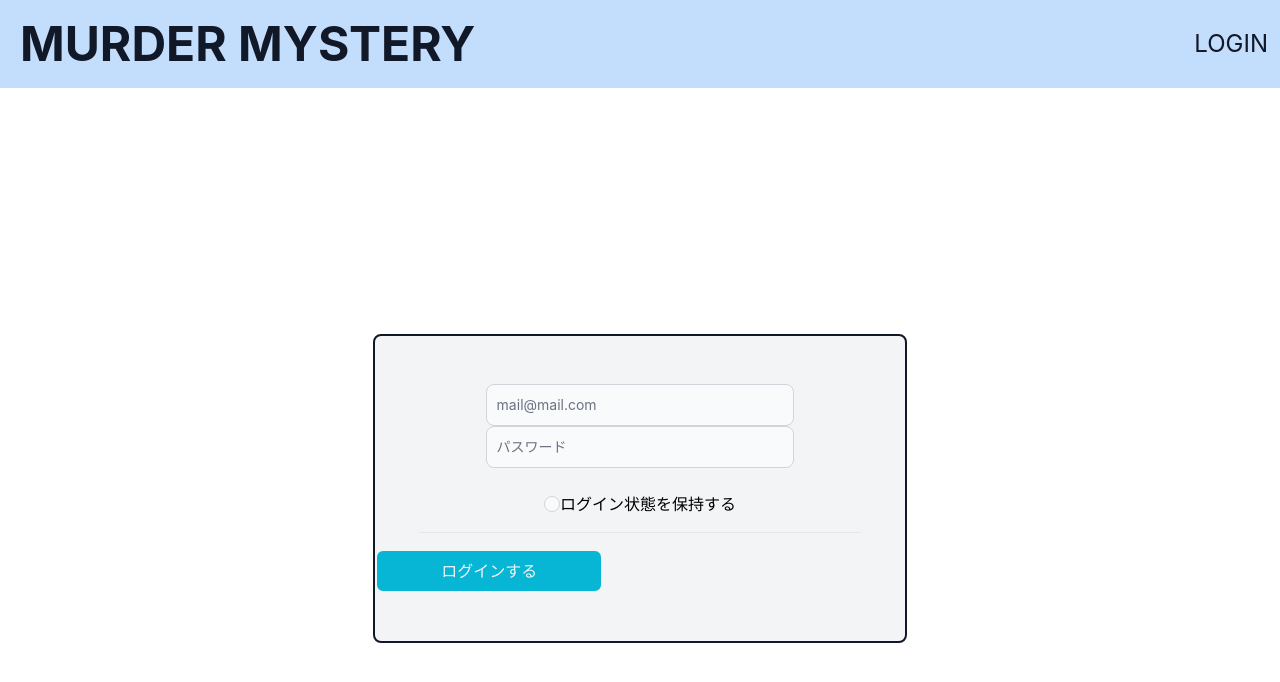
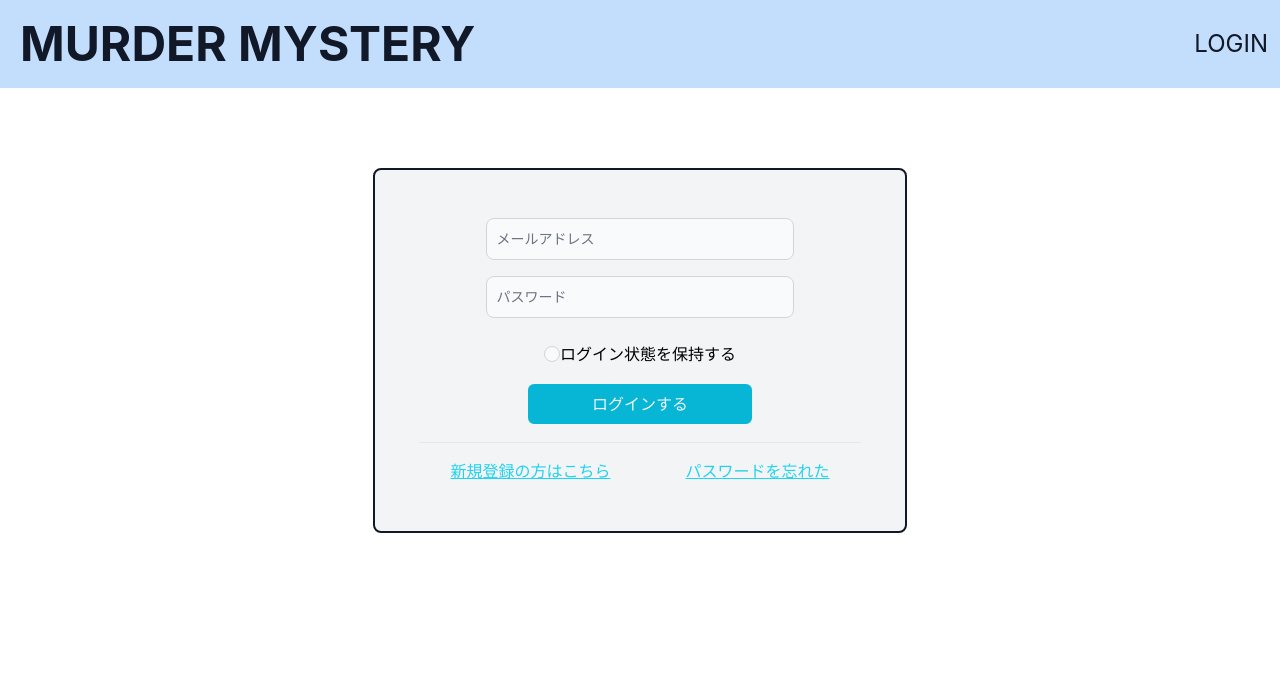
Before and after one commit to always-reach/MurderMystery, a Next.js app in the folder front/: page /login in a window 1280 px wide. Shown: the top 682 px of the page. Built offline with nearby package versions, Linux system fonts and the light colour scheme.

Commit message:
add link

```diff
--- /dev/null
+++ b/front/components/HyperLink.tsx
@@ -0,0 +1,12 @@
+type InputProps = JSX.IntrinsicElements["a"]
+
+const HyperLink: React.FC<InputProps> = (props) => {
+    const { children, ...otherProps } = props
+    return (
+        <a className="text-cyan-400 hover:text-cyan-600 underline"  {...otherProps}>
+            {children}
+        </a>
+    )
+}
+
+export default HyperLink
--- a/front/components/button/primaryButton.tsx
+++ b/front/components/button/primaryButton.tsx
@@ -5,7 +5,7 @@
 const PrimaryButton: React.FC<PrimaryButtonProps> = (props) => {
     const { label, ...otherProps } = props
     return (
-        <button className="border-2 border-gray-100 bg-cyan-500 rounded-lg text-gray-100 px-16 py-2 justify-center"
+        <button className="border-2 border-gray-100 bg-cyan-500 rounded-lg text-gray-100 px-16 py-2 mx-auto block mb-4"
             {...otherProps}>
             {label}
         </button>)
--- a/front/components/inputForm/EmailForm.tsx
+++ b/front/components/inputForm/EmailForm.tsx
@@ -2,8 +2,8 @@
     return (
             <input type="email"
                 id="email"
-                className="mx-auto bg-gray-50 border border-gray-300 text-gray-900 text-sm rounded-lg focus:ring-blue-500 focus:border-blue-500 block w-7/12 p-2.5 dark:bg-gray-700 dark:border-gray-600 dark:placeholder-gray-400 dark:text-white dark:focus:ring-blue-500 dark:focus:border-blue-500"
-                placeholder="mail@mail.com"
+                className="mx-auto bg-gray-50 border border-gray-300 text-gray-900 text-sm rounded-lg focus:ring-blue-500 focus:border-blue-500 block w-7/12 p-2.5 dark:bg-gray-700 dark:border-gray-600 dark:placeholder-gray-400 dark:text-white dark:focus:ring-blue-500 dark:focus:border-blue-500 mb-4"
+                placeholder="メールアドレス"
                 required />
 
 
--- a/front/pages/login.tsx
+++ b/front/pages/login.tsx
@@ -1,6 +1,7 @@
 import PrimaryButton from "../components/button/primaryButton"
 import Divider from "../components/Divider"
 import Header from "../components/Header"
+import HyperLink from "../components/HyperLink"
 import CheckBoxForm from "../components/inputForm/CheckBocForm"
 import EmailForm from "../components/inputForm/EmailForm"
 import PasswordForm from "../components/inputForm/PasswordForm"
@@ -10,12 +11,17 @@
         <div>
             <Header />
             <div className="h-screen w-screen flex justify-center">
-                <div className="bg-gray-100 border-2 border-gray-900 rounded-lg w-5/12 my-auto py-12">
+                <div className="bg-gray-100 border-2 border-gray-900 rounded-lg w-5/12 mt-20 mb-auto py-12">
                     <EmailForm />
                     <PasswordForm />
                     <CheckBoxForm id="checkbox" label="ログイン状態を保持する" />
+                    <PrimaryButton label="ログインする" />
                     <Divider />
-                    <PrimaryButton label="ログインする"/>
+                    <div className="flex justify-evenly">
+                        <HyperLink href="/top">新規登録の方はこちら</HyperLink>
+                        <HyperLink href="/top">パスワードを忘れた</HyperLink>
+                    </div>
+
                 </div>
             </div>
         </div>)
```
